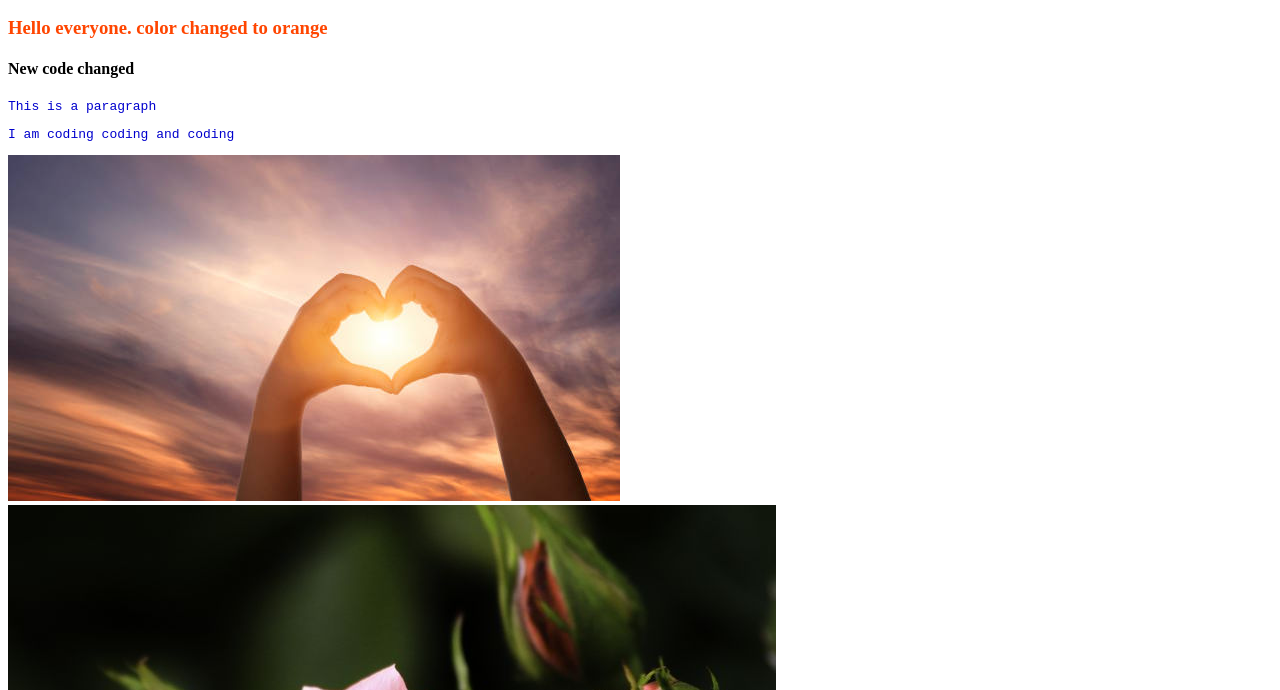
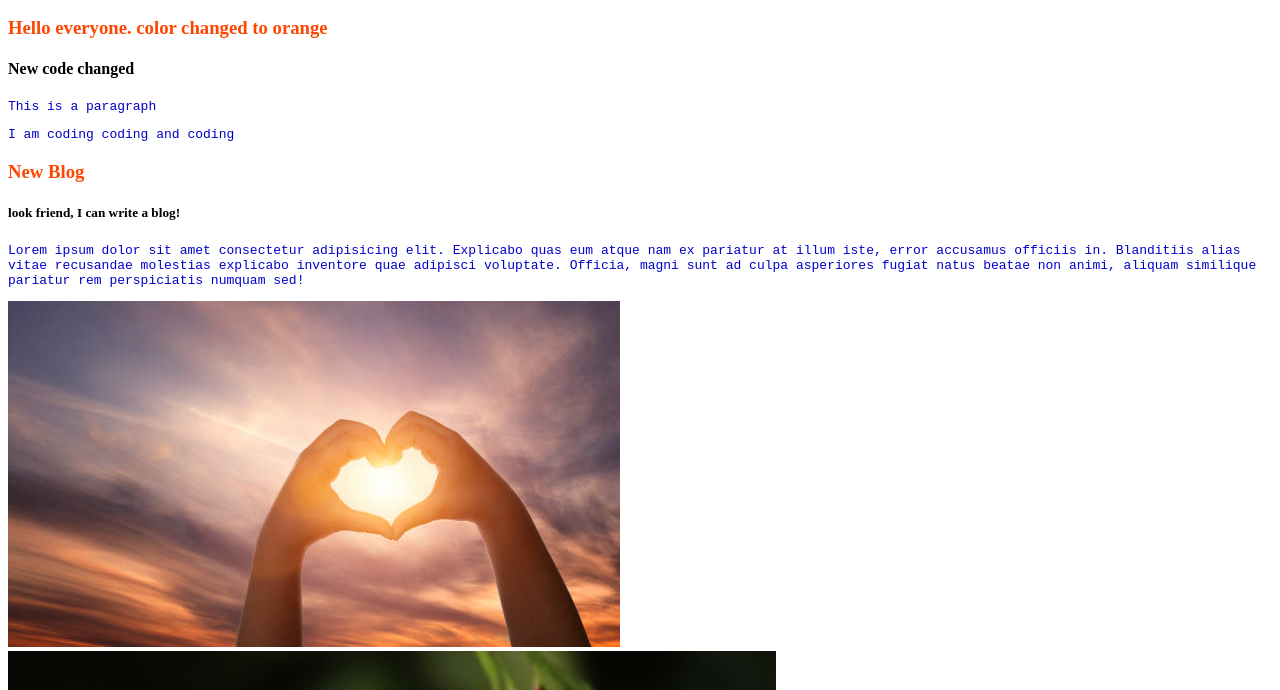
Before and after one commit to HSAyon111/my-first-repo, a plain HTML site: page index.html in a window 1280 px wide. Shown: the part 110-800 px from the top of the page. Drawn offline with Linux system fonts and the light colour scheme.

Commit message:
New Blog Added

```diff
--- a/index.html
+++ b/index.html
@@ -4,7 +4,7 @@
     <meta charset="UTF-8">
     <meta http-equiv="X-UA-Compatible" content="IE=edge">
     <meta name="viewport" content="width=device-width, initial-scale=1.0">
-    <title>My another Github Repo</title>
+    <title>My another Github Repository</title>
     <link rel="stylesheet" href="style.css">
 </head>
 <body>
@@ -14,6 +14,9 @@
     <h4>New code changed</h4>
     <p>This is a paragraph</p>
     <p>I am coding coding and coding</p>
+    <h3>New Blog</h3>
+    <h5>look friend, I can write a blog!</h5>
+    <p>Lorem ipsum dolor sit amet consectetur adipisicing elit. Explicabo quas eum atque nam ex pariatur at illum iste, error accusamus officiis in. Blanditiis alias vitae recusandae molestias explicabo inventore quae adipisci voluptate. Officia, magni sunt ad culpa asperiores fugiat natus beatae non animi, aliquam similique pariatur rem perspiciatis numquam sed!</p>
     <img src="HandHeart.jpg" alt="">
     <img src="rose.jpg" alt="">
     <img src="images/Sad-Image.jpg">
```
